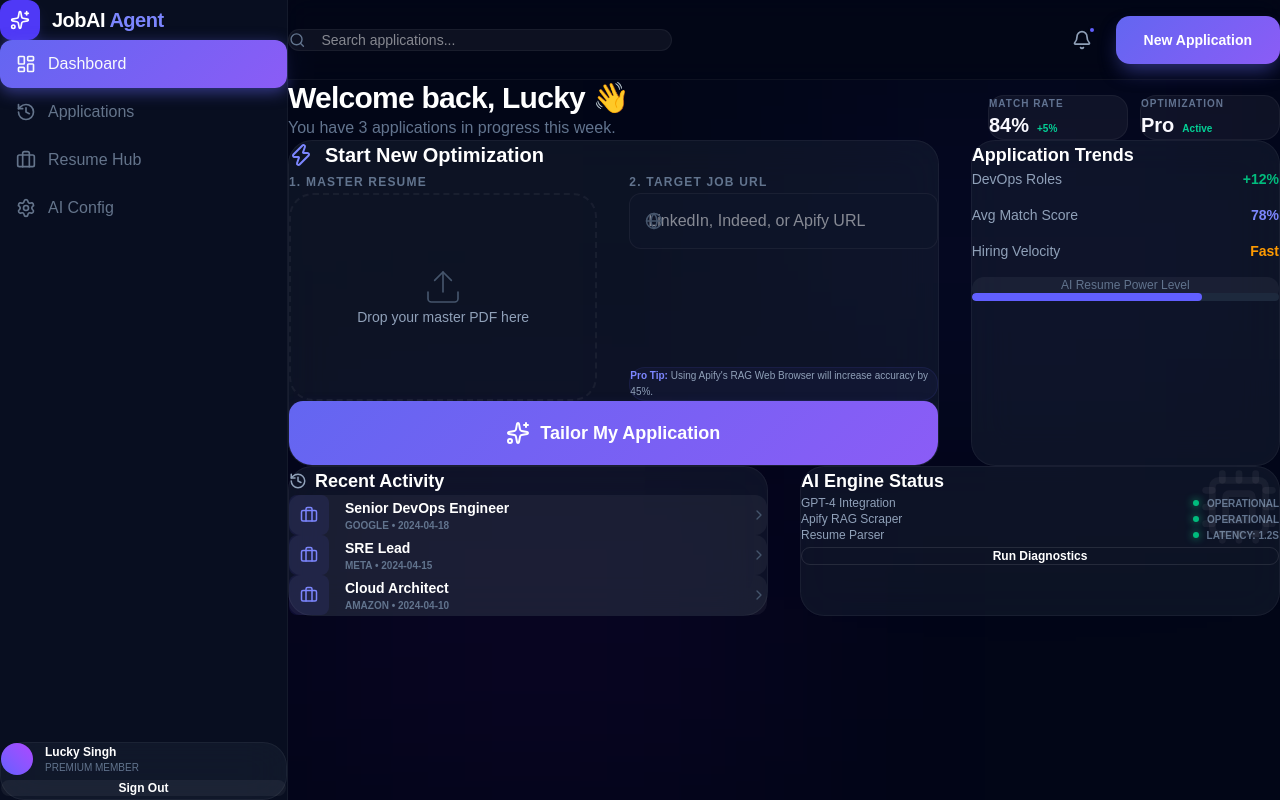
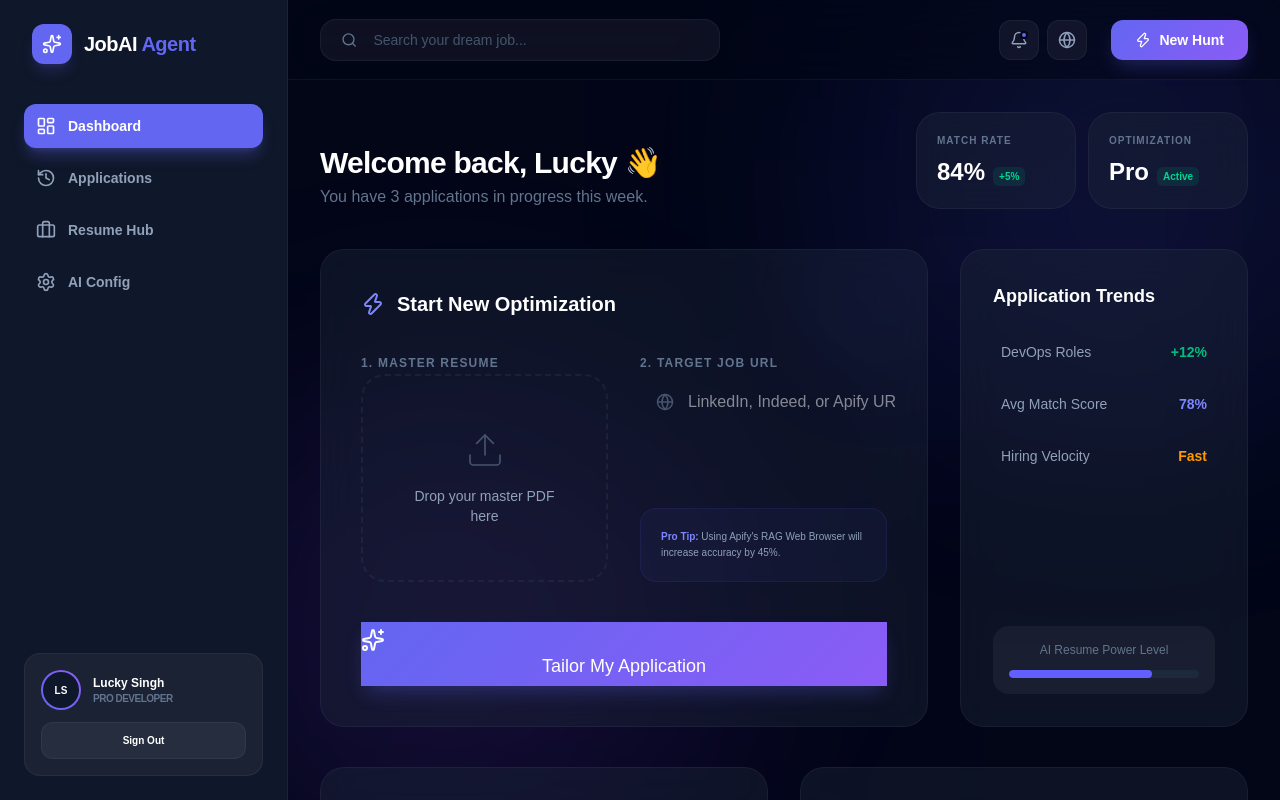
Before and after one commit to prince-up/job-automation, a React (Vite) app in the folder frontend/: page / in a window 1280 px wide. Built offline with nearby package versions, Linux system fonts and the light colour scheme.

Commit message:
UI Refinement: Enhanced contrast, animated orbs, and polished components

```diff
--- a/frontend/src/App.jsx
+++ b/frontend/src/App.jsx
@@ -88,12 +88,12 @@
   return (
     <div className="flex h-screen bg-[#020617] text-white">
       {/* Sidebar */}
-      <aside className="w-72 bg-[#0f172a]/50 border-r border-white/5 p-6 flex flex-col hidden lg:flex">
+      <aside className="w-72 bg-sidebar border-r border-white/5 p-6 flex flex-col hidden lg:flex">
         <div className="flex items-center gap-3 mb-10 px-2">
-          <div className="w-10 h-10 bg-indigo-600 rounded-xl flex items-center justify-center shadow-lg shadow-indigo-500/20">
-            <Sparkles size={20} />
+          <div className="w-10 h-10 bg-primary rounded-xl flex items-center justify-center shadow-lg shadow-primary/20">
+            <Sparkles size={20} className="text-white" />
           </div>
-          <span className="text-xl font-bold tracking-tight">JobAI <span className="text-indigo-400">Agent</span></span>
+          <span className="text-xl font-extrabold tracking-tight">JobAI <span className="text-primary">Agent</span></span>
         </div>
 
         <nav className="space-y-2 flex-1">
@@ -103,32 +103,40 @@
           <SidebarItem icon={<Settings size={20} />} label="AI Config" active={activeTab === 'settings'} onClick={() => setActiveTab('settings')} />
         </nav>
 
-        <div className="mt-auto glass-morphism p-4 border border-indigo-500/10">
+        <div className="mt-auto bg-white/5 border border-white/5 p-4 rounded-2xl">
           <div className="flex items-center gap-3 mb-3">
-            <div className="w-8 h-8 rounded-full bg-gradient-to-tr from-indigo-500 to-purple-500" />
+            <div className="w-10 h-10 rounded-full bg-gradient-to-tr from-primary to-secondary p-0.5">
+              <div className="w-full h-full rounded-full bg-sidebar flex items-center justify-center text-[10px] font-bold">LS</div>
+            </div>
             <div>
               <p className="text-xs font-bold">Lucky Singh</p>
-              <p className="text-[10px] text-slate-500 uppercase">Premium Member</p>
+              <p className="text-[10px] text-slate-500 uppercase font-bold tracking-tighter">Pro Developer</p>
             </div>
           </div>
-          <button className="w-full py-2 bg-white/5 hover:bg-white/10 rounded-lg text-xs font-bold transition-colors">Sign Out</button>
+          <button className="w-full py-2.5 bg-white/5 hover:bg-red-500/10 hover:text-red-400 rounded-xl text-[10px] font-bold transition-all border border-white/5">Sign Out</button>
         </div>
       </aside>
 
       {/* Main Content */}
-      <main className="flex-1 flex flex-col overflow-hidden relative">
+      <main className="flex-1 flex flex-col overflow-hidden relative bg-[#020617]">
+        {/* Animated Background Orbs */}
+        <div className="absolute top-[-10%] right-[-10%] w-[500px] h-[500px] bg-primary/10 rounded-full blur-[120px] animate-pulse-slow" />
+        <div className="absolute bottom-[-10%] left-[-10%] w-[500px] h-[500px] bg-secondary/10 rounded-full blur-[120px] animate-pulse-slow" />
+
         {/* Top bar */}
-        <header className="h-20 border-b border-white/5 px-8 flex items-center justify-between bg-[#020617]/50 backdrop-blur-md z-10">
-          <div className="flex items-center gap-4 bg-white/5 px-4 py-2 rounded-xl border border-white/5 w-96">
+        <header className="h-20 border-b border-white/5 px-8 flex items-center justify-between bg-dark/40 backdrop-blur-xl z-20">
+          <div className="flex items-center gap-4 bg-white/5 px-5 py-2.5 rounded-2xl border border-white/5 w-[400px] focus-within:border-primary/50 transition-all">
             <Search size={18} className="text-slate-500" />
-            <input type="text" placeholder="Search applications..." className="bg-transparent border-none outline-none text-sm w-full" />
+            <input type="text" placeholder="Search your dream job..." className="bg-transparent border-none outline-none text-sm w-full placeholder:text-slate-600" />
           </div>
           <div className="flex items-center gap-6">
-            <div className="relative">
-              <Bell size={20} className="text-slate-400 cursor-pointer hover:text-white" />
-              <span className="absolute -top-1 -right-1 w-2 h-2 bg-indigo-500 rounded-full border-2 border-[#020617]"></span>
+            <div className="flex gap-2">
+              <HeaderIcon icon={<Bell size={18} />} hasBadge />
+              <HeaderIcon icon={<Globe size={18} />} />
             </div>
-            <button className="btn-premium py-2 px-5 text-sm">New Application</button>
+            <button className="btn-premium px-6 py-2.5 rounded-xl text-sm font-bold flex items-center gap-2">
+              <Zap size={16} /> New Hunt
+            </button>
           </div>
         </header>
 
@@ -397,22 +405,31 @@
 function SidebarItem({ icon, label, active, onClick }) {
   return (
     <div
-      className={`sidebar-item ${active ? 'active' : ''}`}
+      className={`sidebar-item flex items-center gap-3 p-3 rounded-xl cursor-pointer transition-all ${active ? 'bg-primary text-white shadow-lg shadow-primary/30' : 'text-slate-400 hover:bg-white/5 hover:text-slate-200'}`}
       onClick={onClick}
     >
       {icon}
-      <span>{label}</span>
+      <span className="text-sm font-bold">{label}</span>
+    </div>
+  );
+}
+
+function HeaderIcon({ icon, hasBadge }) {
+  return (
+    <div className="w-10 h-10 rounded-xl bg-white/5 border border-white/5 flex items-center justify-center text-slate-400 hover:text-white hover:bg-white/10 cursor-pointer transition-all relative">
+      {icon}
+      {hasBadge && <span className="absolute top-2.5 right-2.5 w-2 h-2 bg-primary rounded-full border-2 border-dark" />}
     </div>
   );
 }
 
 function StatCard({ label, value, trend }) {
   return (
-    <div className="bg-white/5 border border-white/5 rounded-2xl p-4 flex flex-col justify-center min-w-[140px]">
+    <div className="bg-white/5 border border-white/5 rounded-2xl p-5 flex flex-col justify-center min-w-[160px] glass-morphism">
       <p className="text-[10px] font-bold text-slate-500 uppercase tracking-widest">{label}</p>
-      <div className="flex items-baseline gap-2 mt-1">
-        <span className="text-xl font-bold">{value}</span>
-        <span className="text-[10px] text-emerald-400 font-bold">{trend}</span>
+      <div className="flex items-baseline gap-2 mt-2">
+        <span className="text-2xl font-black">{value}</span>
+        <span className="text-[10px] text-emerald-400 font-bold bg-emerald-400/10 px-1.5 py-0.5 rounded-md">{trend}</span>
       </div>
     </div>
   );
--- a/frontend/src/index.css
+++ b/frontend/src/index.css
@@ -1,146 +1,45 @@
 @import "tailwindcss";
 
-@import url('https://fonts.googleapis.com/css2?family=Outfit:wght@300;400;500;600;700;800&family=Plus+Jakarta+Sans:wght@300;400;500;600;700;800&display=swap');
+@theme {
+  --color-primary: #6366f1;
+  --color-secondary: #8b5cf6;
+  --color-accent: #10b981;
+  --color-dark: #020617;
+  --color-sidebar: #0f172a;
+}
+
+@import url('https://fonts.googleapis.com/css2?family=Plus+Jakarta+Sans:wght@300;400;500;600;700;800&display=swap');
 
 :root {
-  --primary: #6366f1;
-  --primary-glow: rgba(99, 102, 241, 0.5);
-  --secondary: #8b5cf6;
-  --accent: #10b981;
-  --warning: #f59e0b;
-  --danger: #ef4444;
-  --bg-dark: #020617;
-  --bg-sidebar: #0f172a;
-  --bg-card: rgba(30, 41, 59, 0.4);
-  --text-main: #f8fafc;
-  --text-muted: #64748b;
-  --glass-border: rgba(255, 255, 255, 0.05);
-}
-
-* {
-  margin: 0;
-  padding: 0;
-  box-sizing: border-box;
+  --font-sans: 'Plus Jakarta Sans', sans-serif;
 }
 
 body {
-  font-family: 'Plus Jakarta Sans', sans-serif;
-  background-color: var(--bg-dark);
-  color: var(--text-main);
-  min-height: 100vh;
-  overflow: hidden; /* Main scroll will be in the content area */
-}
-
-/* Scrollbar Styling */
-::-webkit-scrollbar {
-  width: 6px;
-}
-::-webkit-scrollbar-track {
-  background: transparent;
-}
-::-webkit-scrollbar-thumb {
-  background: rgba(255, 255, 255, 0.1);
-  border-radius: 10px;
-}
-::-webkit-scrollbar-thumb:hover {
-  background: rgba(255, 255, 255, 0.2);
+  font-family: var(--font-sans);
+  background-color: var(--color-dark);
+  color: #f8fafc;
 }
 
 .glass-morphism {
-  background: var(--bg-card);
+  background: rgba(30, 41, 59, 0.4);
   backdrop-filter: blur(20px);
-  -webkit-backdrop-filter: blur(20px);
-  border: 1px solid var(--glass-border);
+  border: 1px solid rgba(255, 255, 255, 0.05);
   border-radius: 24px;
 }
 
-.sidebar-item {
-  display: flex;
-  align-items: center;
-  gap: 12px;
-  padding: 12px 16px;
-  border-radius: 12px;
-  color: var(--text-muted);
-  text-decoration: none;
-  font-weight: 500;
-  transition: all 0.2s cubic-bezier(0.4, 0, 0.2, 1);
-  cursor: pointer;
+.btn-premium {
+  background: linear-gradient(135deg, #6366f1 0%, #8b5cf6 100%);
+  transition: all 0.3s cubic-bezier(0.34, 1.56, 0.64, 1);
+  box-shadow: 0 10px 20px -5px rgba(99, 102, 241, 0.3);
 }
 
-.sidebar-item:hover {
-  color: var(--text-main);
-  background: rgba(255, 255, 255, 0.05);
-}
-
-.sidebar-item.active {
-  color: var(--text-main);
-  background: linear-gradient(135deg, var(--primary) 0%, var(--secondary) 100%);
-  box-shadow: 0 4px 15px var(--primary-glow);
+.btn-premium:hover {
+  transform: translateY(-2px);
+  box-shadow: 0 20px 30px -10px rgba(99, 102, 241, 0.4);
 }
 
 .gradient-text {
-  background: linear-gradient(135deg, #a5b4fc 0%, #c084fc 100%);
+  background: linear-gradient(135deg, #818cf8 0%, #c084fc 100%);
   -webkit-background-clip: text;
   -webkit-text-fill-color: transparent;
 }
-
-.btn-premium {
-  background: linear-gradient(135deg, var(--primary) 0%, var(--secondary) 100%);
-  color: white;
-  padding: 14px 28px;
-  border-radius: 14px;
-  border: none;
-  font-weight: 700;
-  cursor: pointer;
-  transition: all 0.3s cubic-bezier(0.34, 1.56, 0.64, 1);
-  display: flex;
-  align-items: center;
-  gap: 10px;
-  box-shadow: 0 10px 20px -5px var(--primary-glow);
-}
-
-.btn-premium:hover {
-  transform: translateY(-3px) scale(1.02);
-  box-shadow: 0 20px 30px -10px var(--primary-glow);
-}
-
-.btn-premium:active {
-  transform: translateY(0) scale(0.98);
-}
-
-.input-premium {
-  background: rgba(15, 23, 42, 0.6);
-  border: 1px solid var(--glass-border);
-  border-radius: 12px;
-  padding: 14px 18px;
-  color: white;
-  width: 100%;
-  outline: none;
-  transition: all 0.3s;
-  font-family: 'Plus Jakarta Sans', sans-serif;
-}
-
-.input-premium:focus {
-  border-color: var(--primary);
-  background: rgba(15, 23, 42, 0.8);
-  box-shadow: 0 0 0 4px rgba(99, 102, 241, 0.1);
-}
-
-.card-hover {
-  transition: all 0.3s ease;
-}
-
-.card-hover:hover {
-  transform: translateY(-5px);
-  border-color: rgba(255, 255, 255, 0.15);
-  box-shadow: 0 20px 40px -20px rgba(0, 0, 0, 0.5);
-}
-
-@keyframes pulse-slow {
-  0%, 100% { opacity: 0.3; }
-  50% { opacity: 0.6; }
-}
-
-.animate-pulse-slow {
-  animation: pulse-slow 4s infinite;
-}
```
